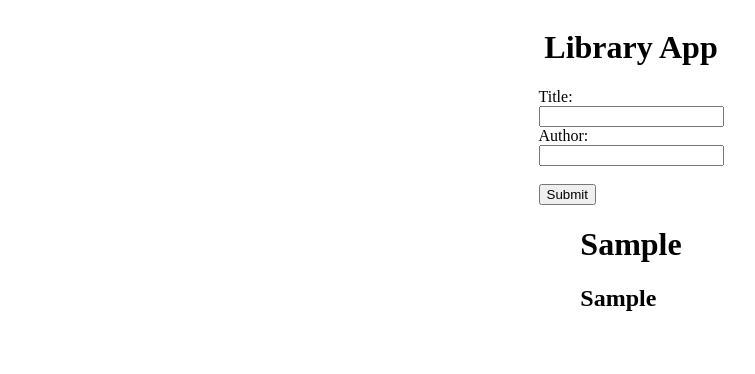
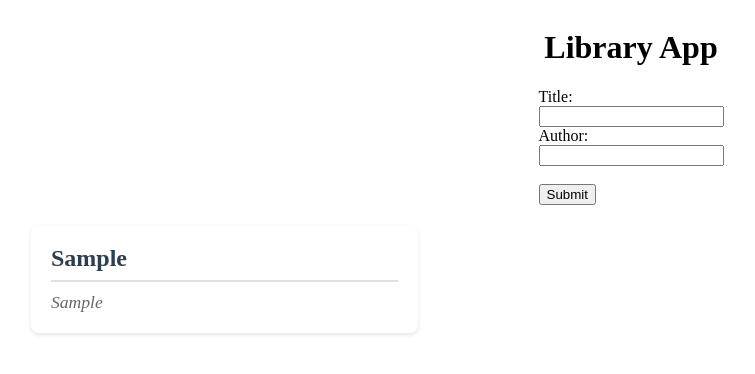
Before and after one commit to NersesArslan/library-app, a plain HTML site: page index.html in a window 1280 px wide. Both pictures are taken after typing "Sample", "Sample" into the empty fields and a click on the input "Submit". Shown: the whole page, without its empty margins (9-764 px from the left). Drawn offline with Linux system fonts and the light colour scheme.

Commit message:
improved styling, used AI :/

```diff
--- a/main.js
+++ b/main.js
@@ -9,19 +9,22 @@ class Book {
   }
 }
 
-let Library = [];
-
-function addBook(title, author) {
-  const book = new Book(title, author);
-  Library.push(book);
-  render();
-  console.log(Library);
+class LibraryManager {
+  constructor() {
+    this.books = [];
   }
 
-function render() {
+  addBook(title, author) {
+    const book = new Book(title, author);
+    this.books.push(book);
+    this.render();
+    console.log(this.books);
+  }
+
+  render() {
     output.innerHTML = "";
 
-  Library.forEach((book) => {
+    this.books.forEach((book) => {
       const bookElement = document.createElement("div");
       bookElement.classList.add("book");
       const headerElement = document.createElement("h1");
@@ -36,6 +39,10 @@ function render() {
       output.appendChild(bookElement);
     });
   }
+}
+
+// Create an instance of LibraryManager
+const library = new LibraryManager();
 
 myForm.addEventListener("submit", (e) => {
   e.preventDefault();
@@ -43,7 +50,7 @@ myForm.addEventListener("submit", (e) => {
   const authorValue = document.querySelector("#author").value.trim();
 
   if (titleValue && authorValue) {
-    addBook(titleValue, authorValue);
+    library.addBook(titleValue, authorValue);
     myForm.reset();
   }
 });
--- a/style.css
+++ b/style.css
@@ -4,3 +4,42 @@
   justify-content: center;
   align-items: center;
 }
+
+#output {
+  display: grid;
+  grid-template-columns: repeat(auto-fill, minmax(300px, 1fr));
+  gap: 20px;
+  width: 100%;
+  max-width: 1200px;
+  padding: 20px;
+}
+
+.book {
+  background-color: white;
+  border-radius: 8px;
+  padding: 20px;
+  box-shadow: 0 2px 4px rgba(0, 0, 0, 0.1);
+  transition: transform 0.2s ease, box-shadow 0.2s ease;
+}
+
+.book:hover {
+  transform: translateY(-2px);
+  box-shadow: 0 4px 8px rgba(0, 0, 0, 0.15);
+}
+
+.book-title {
+  font-size: 1.5rem;
+  color: #2c3e50;
+  margin: 0 0 10px 0;
+  font-weight: 600;
+  border-bottom: 2px solid #e0e0e0;
+  padding-bottom: 8px;
+}
+
+.book-author {
+  font-size: 1.1rem;
+  color: #666;
+  margin: 0;
+  font-weight: 400;
+  font-style: italic;
+}
```
Lines whose indentation alone changed are shown as unchanged.
